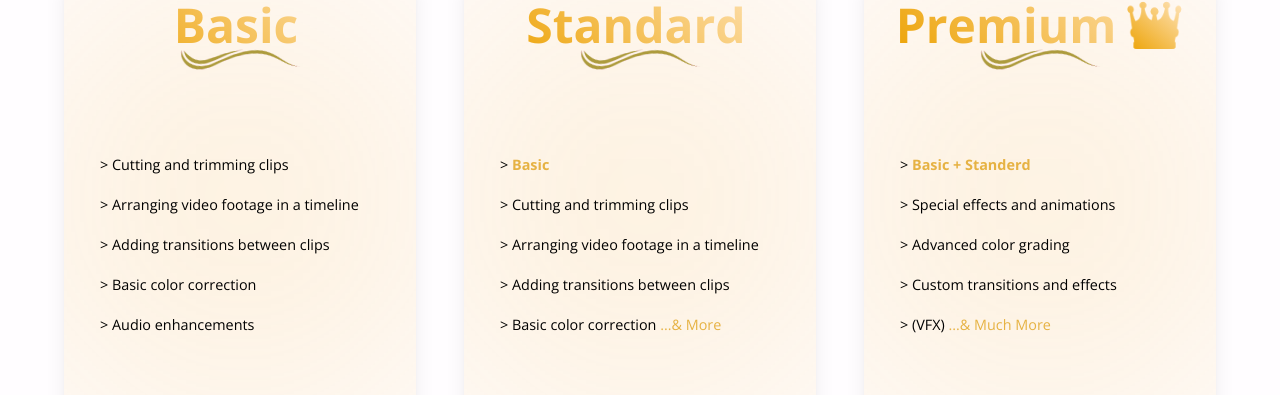
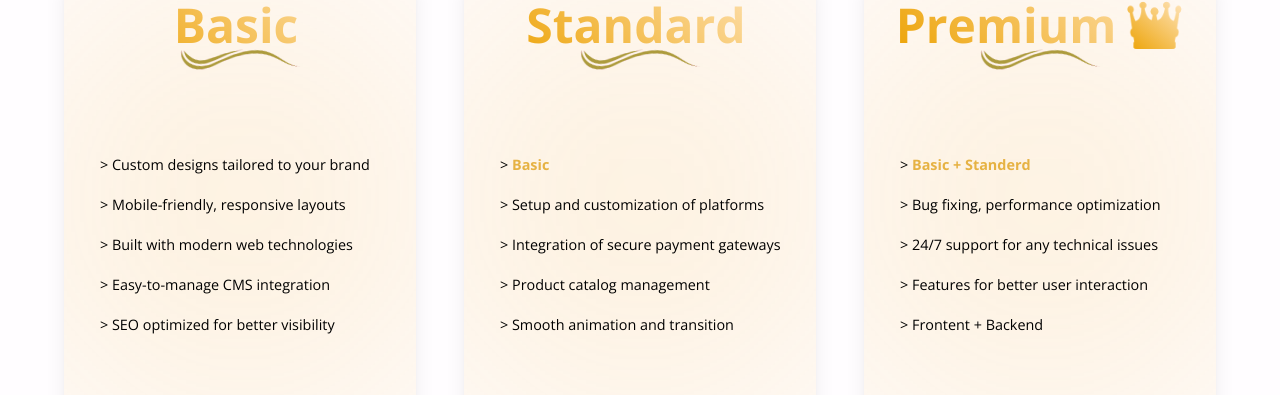
Before and after one commit to rakib00-dev/im-rakib, a React (Vite) app: page / in a window 1280 px wide. Shown: the part 1487-1882 px from the top of the page. Built offline with nearby package versions, Linux system fonts and the light colour scheme.

Commit message:
updated the services.jsx section content

```diff
--- a/src/Components/Services.jsx
+++ b/src/Components/Services.jsx
@@ -1,5 +1,5 @@
 import Card from './Card';
-import './services.css';
+// import './services.css';
 
 const Services = () => {
   return (
@@ -10,25 +10,22 @@ const Services = () => {
           <div className="p-1 w-full flex justify-center items-center gap-12 flex-col m-auto md:p-6 lg:flex-row">
             {/* card1 */}
             <Card title="Basic">
-              <li>{'>'} Cutting and trimming clips</li>
-              <li>{'>'} Arranging video footage in a timeline</li>
-              <li>{'>'} Adding transitions between clips</li>
-              <li>{'>'} Basic color correction</li>
-              <li>{'>'} Audio enhancements</li>
+              <li>{'>'} Custom designs tailored to your brand</li>
+              <li>{'>'} Mobile-friendly, responsive layouts</li>
+              <li>{'>'} Built with modern web technologies</li>
+              <li>{'>'} Easy-to-manage CMS integration</li>
+              <li>{'>'} SEO optimized for better visibility</li>
             </Card>
 
             {/* card2 */}
             <Card title="Standard" price={70}>
               <li>
-                {'>'} <span className="text-[#e6b243] font-bold">Basic</span>{' '}
+                {'>'} <span className="text-[#e6b243] font-bold">Basic</span>
               </li>
-              <li>{'>'} Cutting and trimming clips</li>
-              <li>{'>'} Arranging video footage in a timeline</li>
-              <li>{'>'} Adding transitions between clips</li>
-              <li>
-                {'>'} Basic color correction{'  '}
-                <span className="text-[#e6b243]">...& More</span>{' '}
-              </li>
+              <li>{'>'} Setup and customization of platforms</li>
+              <li>{'>'} Integration of secure payment gateways</li>
+              <li>{'>'} Product catalog management</li>
+              <li>{'>'} Smooth animation and transition</li>
             </Card>
 
             {/* card3 */}
@@ -39,13 +36,10 @@ const Services = () => {
                   Basic + Standerd
                 </span>{' '}
               </li>
-              <li>{'>'} Special effects and animations</li>
-              <li>{'>'} Advanced color grading</li>
-              <li>{'>'} Custom transitions and effects</li>
-              <li>
-                {'>'} (VFX){' '}
-                <span className="text-[#e6b243]">...& Much More</span>{' '}
-              </li>
+              <li>{'>'} Bug fixing, performance optimization</li>
+              <li>{'>'} 24/7 support for any technical issues</li>
+              <li>{'>'} Features for better user interaction</li>
+              <li>{'>'} Frontent + Backend</li>
             </Card>
           </div>
         </div>
```
